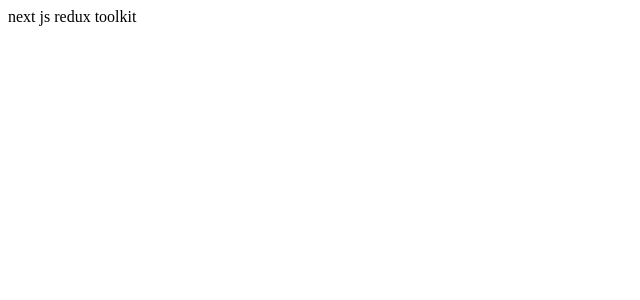
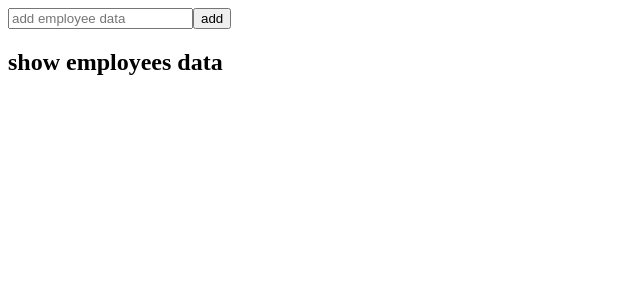
Before and after one commit to talha-fullstackdev/nextjs-RTK, a Next.js app: page / in a window 1280 px wide. Shown: the top 300 px of the page, without its empty margins (0-640 px from the left). Built offline with nearby package versions, Linux system fonts and the light colour scheme.

Commit message:
made showemployee and addemployee component

```diff
--- /dev/null
+++ b/src/app/components/AddEmployee.jsx
@@ -0,0 +1,12 @@
+import React from 'react'
+
+const AddEmployee = () => {
+  return (
+    <div>
+        <input type="text" placeholder='add employee data' />
+        <button>add</button>
+    </div>
+  )
+}
+
+export default AddEmployee
--- /dev/null
+++ b/src/app/components/ShowEmployee.jsx
@@ -0,0 +1,12 @@
+import React from 'react'
+
+const ShowEmployee = () => {
+  return (
+    <div>
+        <h2>show employees data</h2>
+
+    </div>
+  )
+}
+
+export default ShowEmployee
--- a/src/app/page.js
+++ b/src/app/page.js
@@ -1,9 +1,10 @@
-
+import AddEmployee from "./components/AddEmployee";
+import ShowEmployee from "./components/ShowEmployee";
 export default function Home() {
   return (
     <div className="grid grid-rows-[20px_1fr_20px] items-center justify-items-center min-h-screen p-8 pb-20 gap-16 sm:p-20 font-[family-name:var(--font-geist-sans)]">
-
-       next js redux toolkit
+      <AddEmployee/>
+      <ShowEmployee/>
     </div>
   );
 }
```
